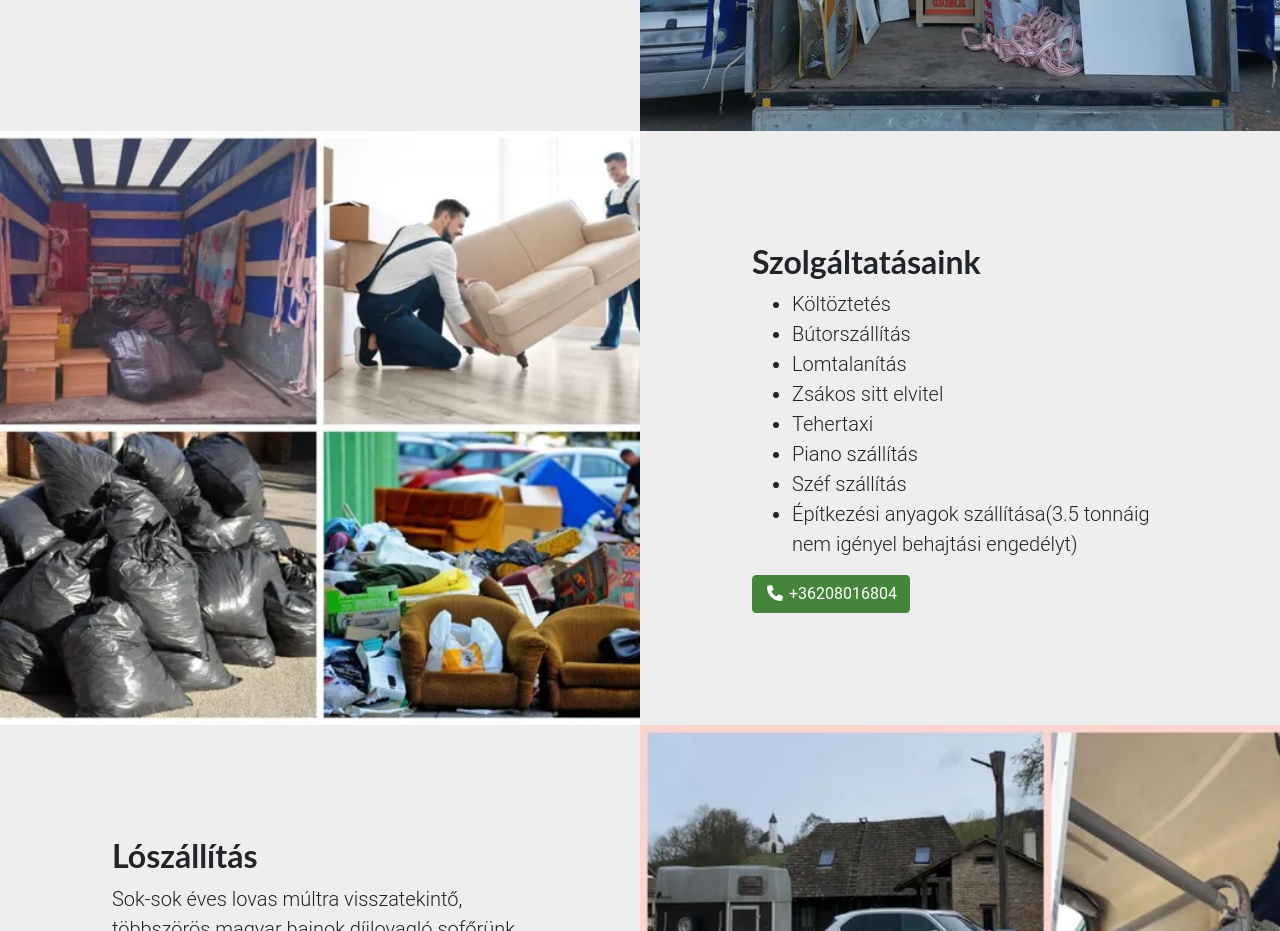
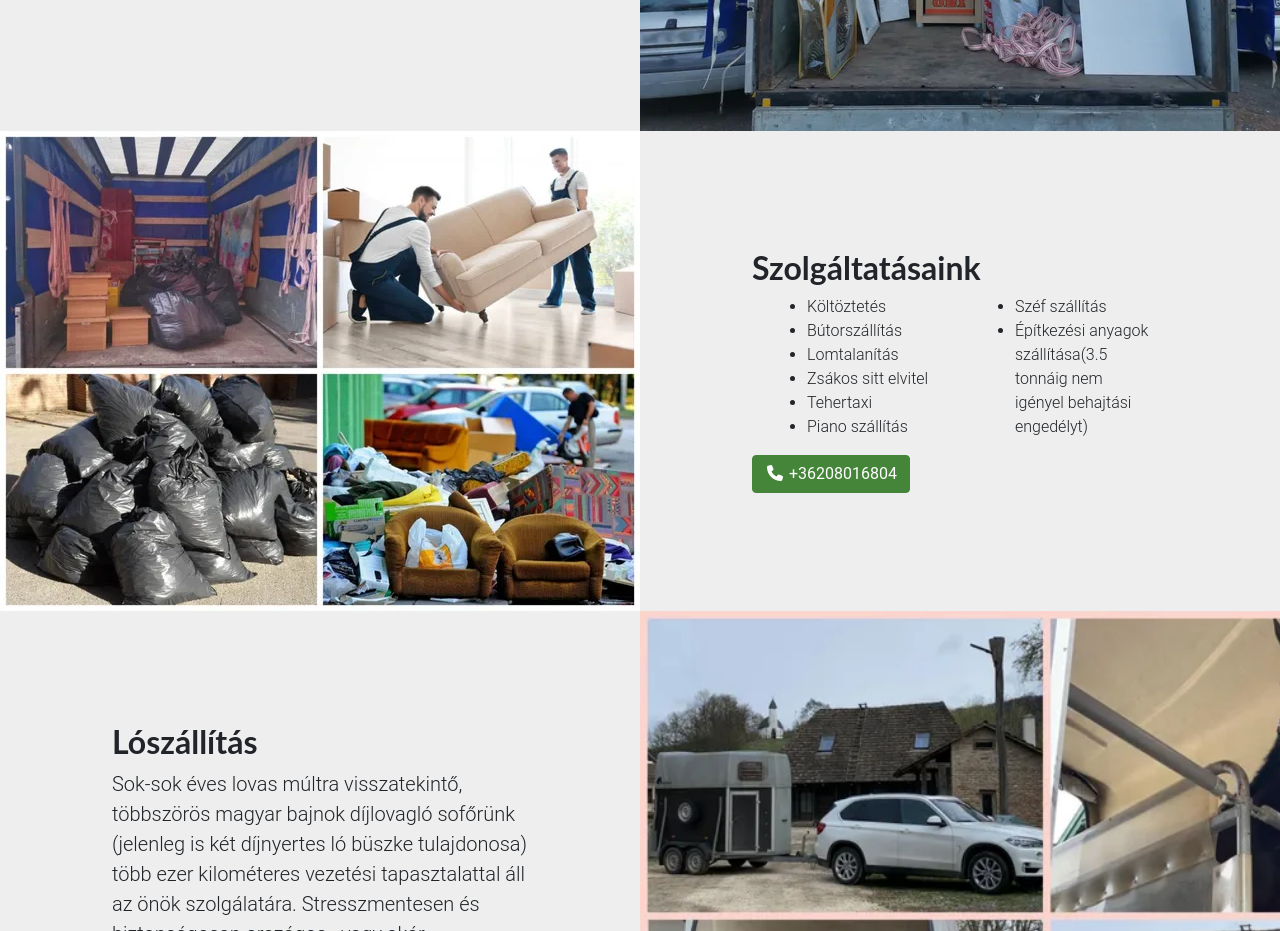
Before and after one commit to Prince-Csaba/zsebbarat_koltoztetes, a website: page index.html in a window 1280 px wide. Shown: the part 2900-3831 px from the top of the page. Drawn offline with Linux system fonts and the light colour scheme.

Commit message:
fix szolgaltatasok part

```diff
--- a/index.html
+++ b/index.html
@@ -423,19 +423,27 @@
         <div class="col-lg-6 text-white showcase-img" id="bepakolva" style="
               background-image: url(../img/szolgaltatasaink.webp);
             "></div>
-        <div class="col-lg-6 my-auto showcase-text">
+        <div class="col-lg-6 my-auto showcase-text szolgaltatasok">
           <h2>Szolgáltatásaink</h2>
-          <div class="lead mb-0">
-            <ul>
-              <li>Költöztetés</li>
-              <li>Bútorszállítás</li>
-              <li>Lomtalanítás</li>
-              <li>Zsákos sitt elvitel</li>
-              <li>Tehertaxi</li>
-              <li>Piano szállítás</li>
-              <li>Széf szállítás</li>
-              <li>Építkezési anyagok szállítása(3.5 tonnáig nem igényel behajtási engedélyt)</li>
-            </ul>
+          <div class="lead mb-0 d-flex">
+            <div class="col-6 lead mb-0">
+              <ul>
+                <li class="szolgaltatasok">Költöztetés</li>
+                <li class="szolgaltatasok">Bútorszállítás</li>
+                <li class="szolgaltatasok">Lomtalanítás</li>
+                <li class="szolgaltatasok">Zsákos sitt elvitel</li>
+                <li class="szolgaltatasok">Tehertaxi</li>
+                <li class="szolgaltatasok">Piano szállítás</li>
+              </ul>
+            </div>
+            <div class="col-6 lead mb-0">
+              <ul>
+
+                <li class="szolgaltatasok">Széf szállítás</li>
+                <li class="szolgaltatasok">Építkezési anyagok szállítása(3.5 tonnáig nem igényel behajtási engedélyt)
+                </li>
+              </ul>
+            </div>
           </div>
           <a class="btn btn-success darkgreen" id="phoneNum" href="tel:+36208016804">
             <i class="fas fa-phone fa-fw"></i>
```
Also changed, not shown: css/landing-page.min.css.
